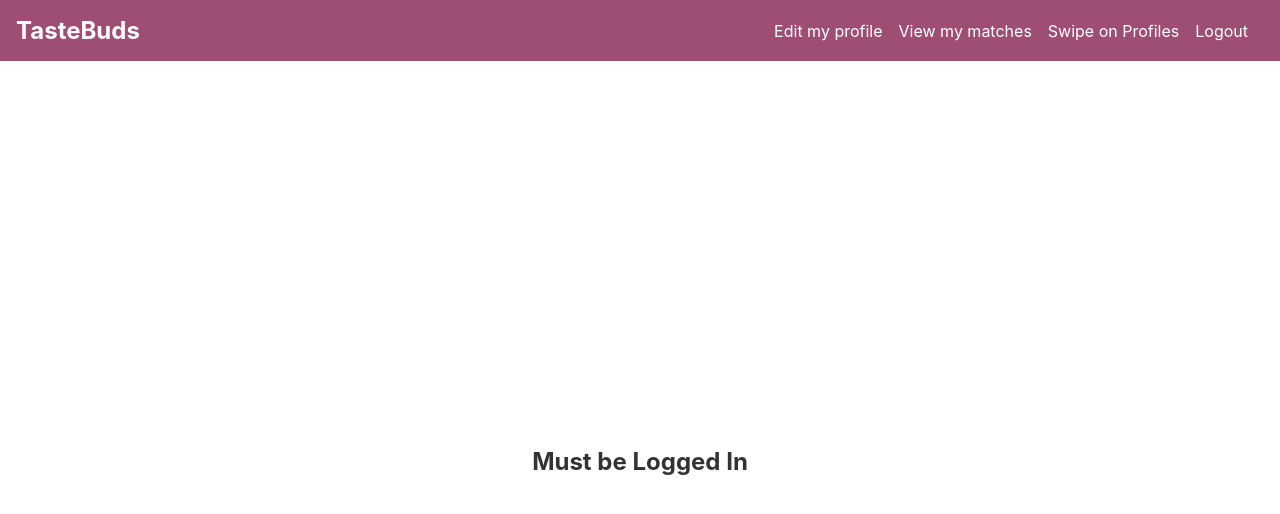
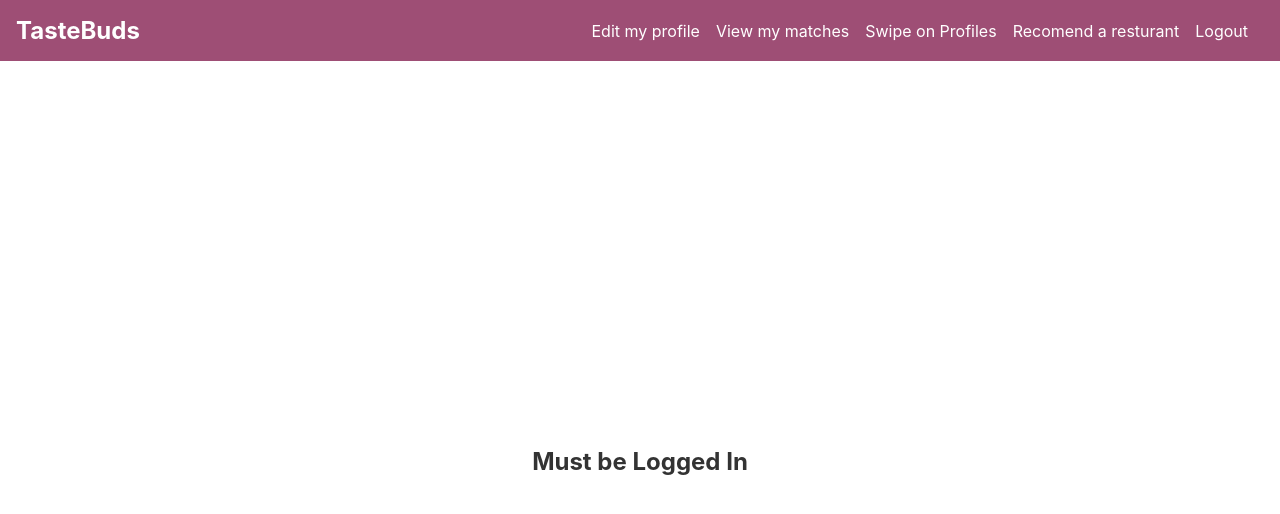
Before and after one commit to azh05/TasteBuds, a React (Create React App) app in the folder tastebuds-site/: page /match in a window 1280 px wide. Shown: the top 514 px of the page. Built offline with nearby package versions, Linux system fonts and the light colour scheme.

Commit message:
Created an updated and current restaurant recomendation feature branch. Created a recomendation page.

```diff
--- a/tastebuds-site/src/components/navigationbar.js
+++ b/tastebuds-site/src/components/navigationbar.js
@@ -30,6 +30,9 @@ function Navbar () {
       <li>
         <a href="/scroll">Swipe on Profiles</a>
       </li>
+      <li>
+        <a href="/recomend">Recomend a resturant</a>
+      </li>
       <div onClick={handleLogout}>
         <li>
             <a href="/">Logout</a>
--- /dev/null
+++ b/tastebuds-site/src/pages/recomend.js
@@ -0,0 +1,3 @@
+import { useUser } from "../userinfo/UserContext";
+import React, { useState, useEffect } from "react";
+import Navbar from "../components/navigationbar";
```
